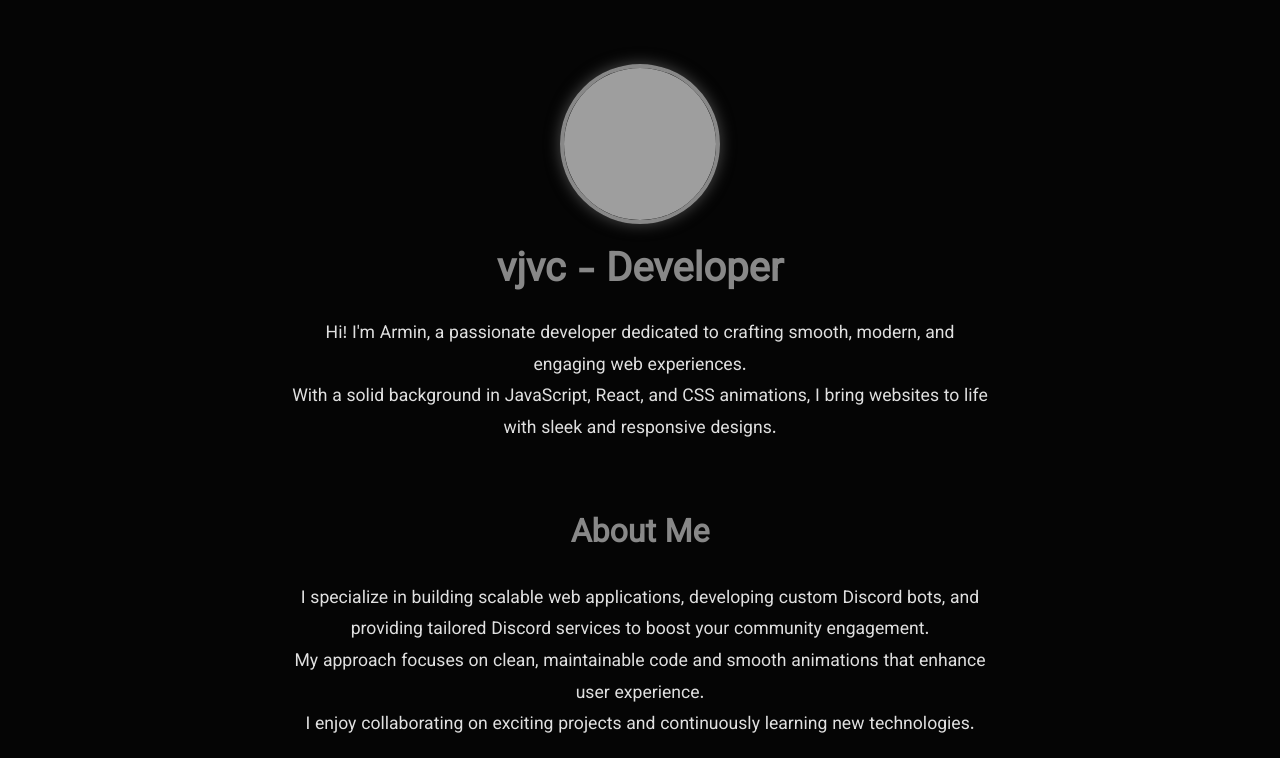
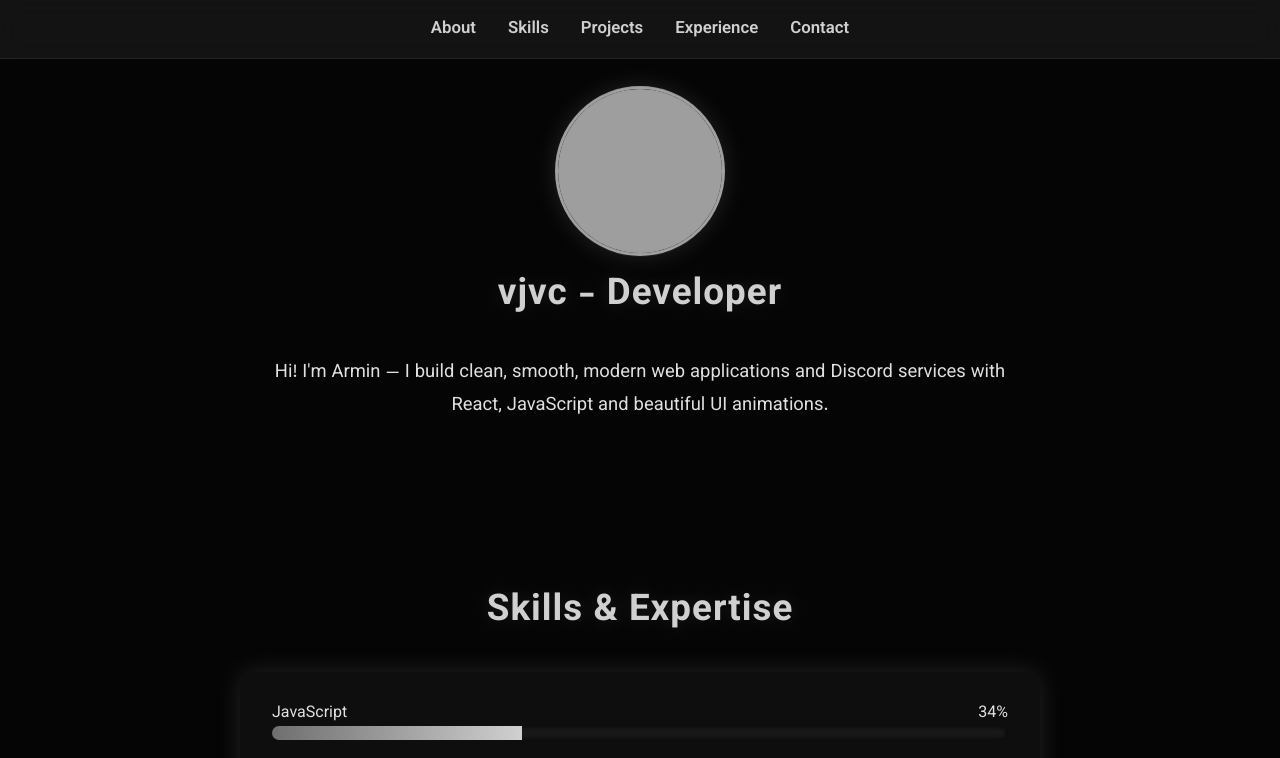
Before and after one commit to ArminArtt/vjvc, a plain HTML site: page index.html in a window 1280 px wide. Shown: the top 758 px of the page. Drawn offline with Linux system fonts and the light colour scheme; grey boxes are pictures that could not be loaded.

Commit message:
Update index.html
Signed-off-by: vjvc <154592225+ArminArtt@users.noreply.github.com>

```diff
--- a/index.html
+++ b/index.html
@@ -1,72 +1,85 @@
-<!-- Full updated code with three-tone gray accents --><!DOCTYPE html><html lang="en">
+<!DOCTYPE html><html lang="en">
 <head>
   <meta charset="UTF-8" />
   <meta name="viewport" content="width=device-width, initial-scale=1" />
   <title>vjvc - Developer Portfolio</title>
-  <link href="https://fonts.googleapis.com/css2?family=Vazirmatn&display=swap" rel="stylesheet" />
+  <link href="https://fonts.googleapis.com/css2?family=Vazirmatn:wght@300;400;600;700&display=swap" rel="stylesheet" />
   <style>
     :root {
-      --bg-color: #050505;
-      --text-color: #e0e0e0;
-      --accent-light: #aaaaaa;
-      --accent-mid: #888888;
-      --accent-dark: #666666;
-      --accent-rgb: 136,136,136;
-      --card-color: #111;
-      --input-bg: #222;
-      --input-border: #888888;
+      --bg: #050505;
+      --text: #e0e0e0;
+      --primary: #a0a0a0;
+      --primary-dark: #6f6f6f;
+      --primary-light: #d0d0d0;
+      --card: #0e0e0e;
+      --shadow: rgba(180, 180, 180, 0.18);
+      --nav-bg: rgba(10, 10, 10, 0.6);
+      --glass: rgba(255, 255, 255, 0.06);
+    }* { margin: 0; padding: 0; box-sizing: border-box; font-family: 'Vazirmatn', sans-serif; }
+body { background: var(--bg); color: var(--text); overflow-x: hidden; }
+html { scroll-behavior: smooth; }
+
+/* Navbar */
+nav {
+  position: fixed; top: 0; left: 0; width: 100%;
+  backdrop-filter: blur(12px);
+  background: var(--glass);
+  border-bottom: 1px solid rgba(255,255,255,0.07);
+  z-index: 1000;
+  display: flex; justify-content: center;
 }
-    * { margin: 0; padding: 0; box-sizing: border-box; font-family: 'Vazirmatn', sans-serif; }
-    body { background-color: var(--bg-color); color: var(--text-color); overflow-x: hidden; scroll-behavior: smooth; }
-    section { margin: 4rem 1.5rem; max-width: 1200px; margin-left: auto; margin-right: auto; }
-    .loader { position: fixed; top: 0; left: 0; width: 100%; height: 100%; background: var(--bg-color); display: flex; justify-content: center; align-items: center; flex-direction: column; z-index: 9999; transition: opacity 0.8s ease; }
-    .loader h1 { font-size: 2rem; margin-bottom: 1rem; animation: fade 1s infinite alternate; color: var(--accent-mid); }
-    @keyframes fade { from { opacity: 0.4; } to { opacity: 1; } }
-    .content { opacity: 0; transform: translateY(30px); animation: fadeInUp 1.2s ease-out forwards; animation-delay: 1.2s; padding-bottom: 3rem; }
-    @keyframes fadeInUp { to { opacity: 1; transform: translateY(0); } }
-    .time-date { font-size: 1rem; margin-top: 0.5rem; color: var(--accent-light); font-weight: 600; }
-    h1.title { font-size: 2.5rem; margin-bottom: 1rem; color: var(--accent-mid); text-align: center; }
-    .intro { margin: 1rem 0 2rem; line-height: 1.8; font-size: 1.1rem; max-width: 700px; margin-left: auto; margin-right: auto; text-align: center; }
-    .profile-pic { width: 160px; height: 160px; border-radius: 50%; object-fit: cover; border: 4px solid var(--accent-mid); margin: 0 auto 1rem auto; display: block; box-shadow: 0 0 15px rgba(var(--accent-rgb), 0.53); }
-    .skills, .contact { display: flex; flex-direction: column; gap: 1.5rem; }
-    .skill-label { display: flex; justify-content: space-between; margin-bottom: 0.3rem; font-weight: 600; }
-    .skill-bar { width: 100%; height: 14px; background: #222; border-radius: 7px; overflow: hidden; box-shadow: inset 0 0 5px #000; }
-    .skill-bar-fill { height: 100%; background-color: var(--accent-mid); width: 0; border-radius: 7px; transition: width 2.2s ease; }
-    .contact { font-size: 1.1rem; background: var(--card-color); padding: 1rem 1.2rem; border-radius: 10px; line-height: 2; max-width: 700px; margin-left: auto; margin-right: auto; text-align: center; box-shadow: 0 0 15px rgba(var(--accent-rgb),0.53); }
-    .contact span, .contact a { color: var(--accent-light); font-weight: 700; text-decoration: none; }
-    .section-title { color: var(--accent-mid); margin-bottom: 1.5rem; font-size: 2rem; text-align: center; }
-    .projects-list, .experience-list { max-width: 700px; margin-left: auto; margin-right: auto; background: var(--card-color); border-radius: 10px; padding: 1.5rem 1.8rem; line-height: 1.6; font-size: 1.1rem; margin-bottom: 3rem; box-shadow: 0 0 20px rgba(var(--accent-rgb),0.33); }
-    form { max-width: 700px; margin: 1rem auto 2rem; background: var(--card-color); padding: 1.5rem 2rem; border-radius: 10px; box-shadow: 0 0 15px rgba(var(--accent-rgb),0.53); color: var(--text-color); font-size: 1.1rem; }
-    form input, form textarea { width: 100%; padding: 10px; margin-bottom: 1.2rem; border-radius: 7px; border: 1.5px solid var(--input-border); background-color: var(--input-bg); color: var(--text-color); font-size: 1rem; resize: vertical; transition: border-color 0.3s ease; }
-    form input:focus, form textarea:focus { outline: none; border-color: var(--accent-light); box-shadow: 0 0 5px var(--accent-mid); }
-    form button { background-color: var(--accent-dark); border: none; color: var(--bg-color); padding: 12px 25px; font-size: 1.1rem; font-weight: 700; border-radius: 7px; cursor: pointer; transition: opacity 0.3s ease; }
-    form button:hover { opacity: 0.7; }
+nav ul { display: flex; gap: 2rem; list-style: none; padding: 1rem 0; font-size: 1.05rem; }
+nav a { text-decoration: none; color: var(--primary-light); font-weight: 600; transition: .3s; }
+nav a:hover { color: white; }
+
+section { padding: 6rem 1.5rem 4rem; max-width: 1100px; margin: auto; }
+
+.profile-pic { width: 170px; height: 170px; border-radius: 50%; object-fit: cover; display: block; margin: auto; border: 3px solid var(--primary); box-shadow: 0 0 25px var(--shadow); animation: float 4s ease-in-out infinite; }
+@keyframes float { 0% { transform: translateY(0); } 50% { transform: translateY(-10px); } 100% { transform: translateY(0); } }
+
+.section-title { font-size: 2.3rem; text-align: center; margin-bottom: 2rem; color: var(--primary-light); letter-spacing: 1px; text-shadow: 0 0 20px rgba(255,255,255,0.12); }
+.intro { max-width: 750px; margin: auto; font-size: 1.15rem; text-align: center; line-height: 1.8; }
+
+.card { background: var(--card); padding: 1.8rem 2rem; border-radius: 14px; box-shadow: 0 0 25px var(--shadow); margin: auto; max-width: 800px; transition: .3s; }
+.card:hover { transform: translateY(-4px); box-shadow: 0 0 35px rgba(200,200,200,0.2); }
+
+.skills { display: flex; flex-direction: column; gap: 1.3rem; }
+.skill-label { display: flex; justify-content: space-between; }
+.skill-bar { background: #1a1a1a; height: 14px; border-radius: 7px; overflow: hidden; box-shadow: inset 0 0 6px #000; }
+.skill-bar-fill { height: 100%; width: 0; background: linear-gradient(90deg, var(--primary-dark), var(--primary-light)); transition: width 1.8s ease; }
+
+.grid { display: grid; grid-template-columns: repeat(auto-fit, minmax(260px, 1fr)); gap: 1.4rem; max-width: 900px; margin: auto; }
+.project-card { padding: 1.5rem; background: var(--card); border-radius: 14px; box-shadow: 0 0 20px var(--shadow); transition: .3s; font-size: 1.1rem; }
+.project-card:hover { transform: translateY(-5px); box-shadow: 0 0 30px rgba(200,200,200,0.22); }
+
+.contact p { margin-bottom: .5rem; }
+.contact a { color: var(--primary-light); text-decoration: none; }
+
+form input, form textarea { width: 100%; padding: 14px; background: #111; color: white; border: 1.5px solid #555; border-radius: 8px; margin-bottom: 1rem; transition: .3s; }
+form input:focus, textarea:focus { border-color: var(--primary-light); box-shadow: 0 0 8px var(--primary-dark); }
+form button { background: var(--primary); color: black; padding: 12px 28px; border: none; border-radius: 8px; font-size: 1.1rem; font-weight: 700; cursor: pointer; transition: .3s; }
+form button:hover { opacity: .8; }
+
+#topBtn { position: fixed; bottom: 25px; right: 25px; background: var(--primary); color: black; border: none; padding: 12px 18px; font-weight: bold; border-radius: 8px; cursor: pointer; display: none; transition: .3s; }
+#topBtn:hover { opacity: 0.75; }
+
   </style>
 </head>
-<body>
-  <div class="loader" id="loader">
-    <h1>Loading...</h1>
-    <div class="time-date" id="datetime"></div>
-  </div>  <div class="content" id="content">
-    <section class="intro-section" id="about">
-      <img src="https://i.postimg.cc/ZYVrxzvg/0e358514ece856e6e5aa1bbbb40e2aed.jpg" alt="Armin Profile Picture" class="profile-pic" loading="lazy" />
-      <h1 class="title">vjvc - Developer</h1>
-      <p class="intro">
-        Hi! I'm Armin, a passionate developer dedicated to crafting smooth, modern, and engaging web experiences.<br />
-        With a solid background in JavaScript, React, and CSS animations, I bring websites to life with sleek and responsive designs.
-      </p>
-    </section><section class="intro-section" id="about-2">
-  <h2 class="section-title">About Me</h2>
-  <p class="intro">
-    I specialize in building scalable web applications, developing custom Discord bots, and providing tailored Discord services to boost your community engagement.<br />
-    My approach focuses on clean, maintainable code and smooth animations that enhance user experience.<br />
-    I enjoy collaborating on exciting projects and continuously learning new technologies.
-  </p>
-</section>
-
-<section class="skills-section" id="skills">
+<body>  <nav>
+    <ul>
+      <li><a href="#about">About</a></li>
+      <li><a href="#skills">Skills</a></li>
+      <li><a href="#projects">Projects</a></li>
+      <li><a href="#experience">Experience</a></li>
+      <li><a href="#contact">Contact</a></li>
+    </ul>
+  </nav>  <section id="about">
+    <img src="https://i.postimg.cc/ZYVrxzvg/0e358514ece856e6e5aa1bbbb40e2aed.jpg" class="profile-pic" />
+    <h2 class="section-title">vjvc - Developer</h2>
+    <p class="intro">Hi! I'm Armin — I build clean, smooth, modern web applications and Discord services with React, JavaScript and beautiful UI animations.</p>
+  </section>  <section id="skills">
     <h2 class="section-title">Skills & Expertise</h2>
-  <div class="skills">
+    <div class="card skills">
       <div><div class="skill-label"><span>JavaScript</span><span>34%</span></div><div class="skill-bar"><div class="skill-bar-fill" data-width="34%"></div></div></div>
       <div><div class="skill-label"><span>React</span><span>63%</span></div><div class="skill-bar"><div class="skill-bar-fill" data-width="63%"></div></div></div>
       <div><div class="skill-label"><span>CSS Animations</span><span>46%</span></div><div class="skill-bar"><div class="skill-bar-fill" data-width="46%"></div></div></div>
@@ -74,96 +87,59 @@
       <div><div class="skill-label"><span>Discord Bot Development</span><span>98%</span></div><div class="skill-bar"><div class="skill-bar-fill" data-width="98%"></div></div></div>
       <div><div class="skill-label"><span>Python</span><span>70%</span></div><div class="skill-bar"><div class="skill-bar-fill" data-width="70%"></div></div></div>
     </div>
-</section>
-
-<section class="projects-list" id="projects">
+  </section>  <section id="projects">
     <h2 class="section-title">Projects</h2>
+    <div class="grid">
+      <div class="project-card">Modern portfolio website with React & animations</div>
+      <div class="project-card">Custom Discord bot with moderation & music features</div>
+      <div class="project-card">Interactive web apps with smooth UX</div>
+    </div>
+  </section>  <section id="experience">
+    <h2 class="section-title">Experience</h2>
+    <div class="card">
       <ul>
-    <li>Modern portfolio website with React and smooth CSS animations.</li>
-    <li>Custom Discord bot with moderation and music features.</li>
-    <li>Interactive web apps focusing on user experience and performance.</li>
+        <li>Frontend Developer at XYZ — 2 years</li>
+        <li>Freelance Discord Bot Developer — 3 years</li>
+        <li>Open-source contributor</li>
       </ul>
-</section>
-
-<section class="experience-list" id="artist-experience">
-  <h2 class="section-title">Artist Experience</h2>
-  <ul>
-    <li>4 years of professional experience as a digital artist</li>
-    <li>Specialized in character design, illustration, and stylized artwork</li>
-    <li>Created artworks for communities, content creators, and online brands</li>
-    <li>Skilled in blending visual aesthetics with modern UI/UX elements</li>
-  </ul>
-</section>
-
-<section class="experience-list" id="experience">
-  <h2 class="section-title">Experience</h2>
-  <ul>
-    <li>Frontend Developer at XYZ Company - 2 years</li>
-    <li>Freelance Discord Bot Developer - 3 years</li>
-    <li>Open source contributor in JavaScript and React projects</li>
-  </ul>
-</section>
-
-<section class="contact-section" id="contact">
+    </div>
+  </section>  <section id="contact">
     <h2 class="section-title">Contact Me</h2>
-  <div class="contact">
+    <div class="card contact">
       <p>Email: <a href="mailto:arminrhgozar@gmail.com">arminrhgozar@gmail.com</a></p>
       <p>GitHub: <a href="https://github.com/ArminArtt" target="_blank">ArminArtt</a></p>
       <p>Discord: <span>vjvc</span></p>
-    <p>Discord Bot Development & Services available!</p>
-  </div>
-
-  <form id="contact-form">
+    </div><form id="contact-form" class="card">
   <label>Name</label><input type="text" required />
   <label>Email</label><input type="email" required />
   <label>Message</label><textarea rows="5" required></textarea>
   <button type="submit">Send Message</button>
 </form>
-</section>
 
-  </div>  <script>
-    const loader = document.getElementById('loader');
-    const content = document.getElementById('content');
-    const datetimeEl = document.getElementById('datetime');
+  </section><button id="topBtn" onclick="scrollToTop()">Top</button>
 
-    function updateDateTime() {
-      const now = new Date();
-      datetimeEl.textContent = `${now.toLocaleDateString()} - ${now.toLocaleTimeString()}`;
-    }
-    updateDateTime();
-    const datetimeInterval = setInterval(updateDateTime, 1000);
+<script>
+  window.addEventListener('scroll', () => {
+    const btn = document.getElementById('topBtn');
+    if(window.scrollY > 300) btn.style.display = 'block';
+    else btn.style.display = 'none';
+  });
 
-    const MIN_LOADER = 1000;
-    const start = Date.now();
-
-    window.addEventListener('load', () => {
-      const elapsed = Date.now() - start;
-      const wait = Math.max(MIN_LOADER - elapsed, 0);
-
-      setTimeout(() => {
-        loader.style.opacity = '0';
-        setTimeout(() => loader.style.display = 'none', 800);
-        content.style.opacity = '1';
-        content.style.transform = 'translateY(0)';
-        clearInterval(datetimeInterval);
-      }, wait);
-    });
+  function scrollToTop(){ window.scrollTo({top:0, behavior:'smooth'}); }
 
   const observer = new IntersectionObserver((entries, obs) => {
     entries.forEach(entry => {
-        if (entry.isIntersecting) {
-          document.querySelectorAll('.skill-bar-fill').forEach(bar => {
-            bar.style.width = bar.getAttribute('data-width');
-          });
+      if(entry.isIntersecting){
+        document.querySelectorAll('.skill-bar-fill').forEach(bar => bar.style.width = bar.dataset.width);
         obs.disconnect();
       }
     });
   }, { threshold: 0.25 });
-    observer.observe(document.querySelector('#skills'));
+  observer.observe(document.getElementById('skills'));
 
-    document.getElementById('contact-form').addEventListener('submit', (e) => {
+  document.getElementById('contact-form').addEventListener('submit', e => {
     e.preventDefault();
-      alert('Thanks for your message! I will get back to you soon.');
+    alert('Thanks! Your message was received.');
     e.target.reset();
   });
 </script></body>
```
Lines whose indentation alone changed are shown as unchanged.
